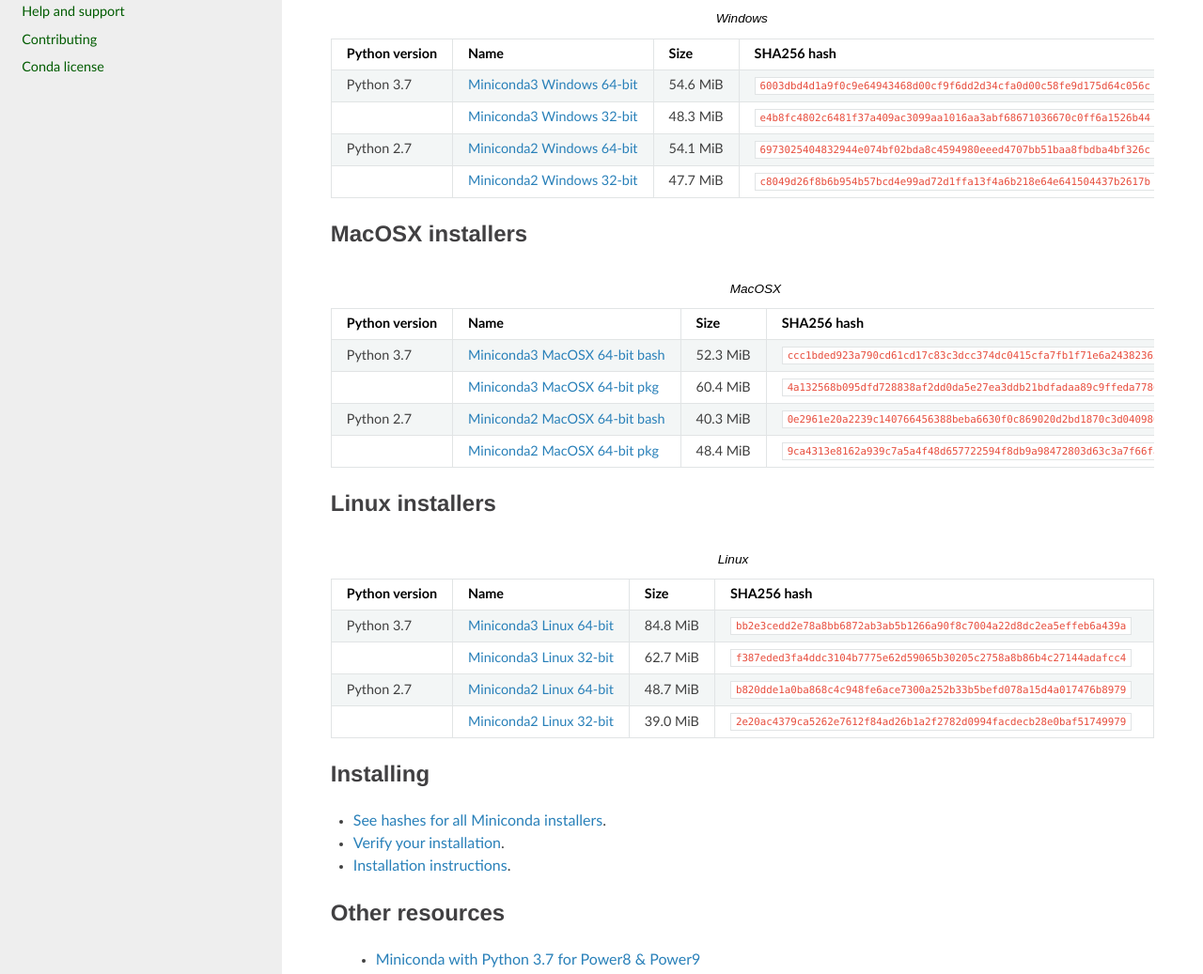
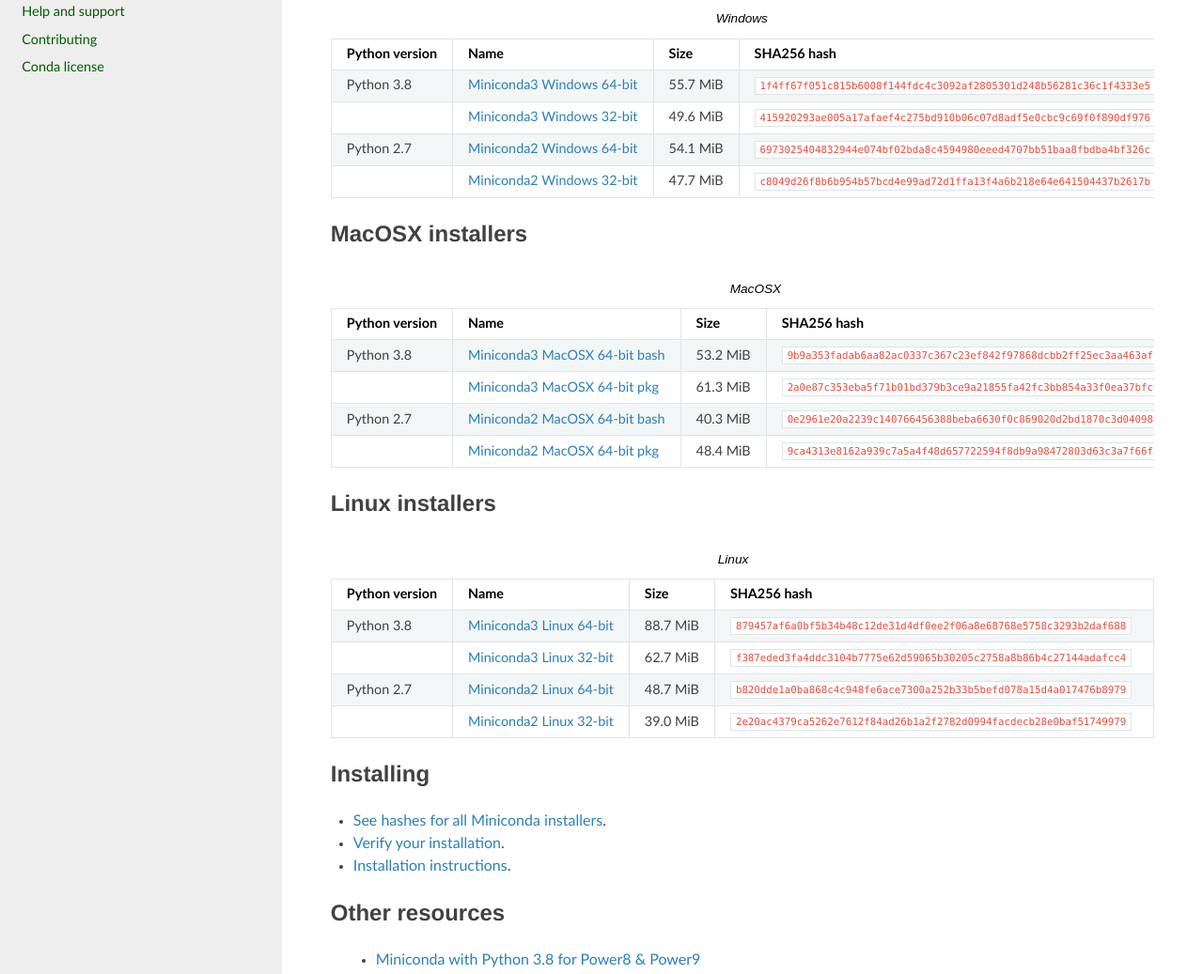
Before and after one commit to conda/conda-docs, a Sphinx documentation site: the page built from docs/source/miniconda.rst, in a window 1280 px wide and 1400 px high. Shown: the part 353-1390 px from the top of the window at 94% size. Built offline with Sphinx 7.4.7 and the Read the Docs theme 2.0.0, drawn with Linux system fonts in a browser that asks for light colours; some of the changed text lies outside the part shown.

Commit message:
update miniconda hashes

```diff
--- a/docs/source/miniconda.rst
+++ b/docs/source/miniconda.rst
@@ -21,8 +21,8 @@
    :header: Python version,Name,Size,SHA256 hash
    :widths: 5, 10, 5, 80
 
-   Python 3.7,`Miniconda3 Windows 64-bit <https://repo.anaconda.com/miniconda/Miniconda3-latest-Windows-x86_64.exe>`_,54.6 MiB,``6003dbd4d1a9f0c9e64943468d00cf9f6dd2d34cfa0d00c58fe9d175d64c056c``
-   ,`Miniconda3 Windows 32-bit <https://repo.anaconda.com/miniconda/Miniconda3-latest-Windows-x86.exe>`_,48.3 MiB,``e4b8fc4802c6481f37a409ac3099aa1016aa3abf68671036670c0ff6a1526b44``
+   Python 3.8,`Miniconda3 Windows 64-bit <https://repo.anaconda.com/miniconda/Miniconda3-latest-Windows-x86_64.exe>`_,55.7 MiB,``1f4ff67f051c815b6008f144fdc4c3092af2805301d248b56281c36c1f4333e5``
+   ,`Miniconda3 Windows 32-bit <https://repo.anaconda.com/miniconda/Miniconda3-latest-Windows-x86.exe>`_,49.6 MiB,``415920293ae005a17afaef4c275bd910b06c07d8adf5e0cbc9c69f0f890df976``
    Python 2.7,`Miniconda2 Windows 64-bit <https://repo.anaconda.com/miniconda/Miniconda2-latest-Windows-x86_64.exe>`_,54.1 MiB,``6973025404832944e074bf02bda8c4594980eeed4707bb51baa8fbdba4bf326c``
    ,`Miniconda2 Windows 32-bit <https://repo.anaconda.com/miniconda/Miniconda2-latest-Windows-x86.exe>`_,47.7 MiB,``c8049d26f8b6b954b57bcd4e99ad72d1ffa13f4a6b218e64e641504437b2617b``
 
@@ -34,8 +34,8 @@
    :header: Python version,Name,Size,SHA256 hash
    :widths: 5, 10, 5, 80
 
-   Python 3.7,`Miniconda3 MacOSX 64-bit bash <https://repo.anaconda.com/miniconda/Miniconda3-latest-MacOSX-x86_64.sh>`_,52.3 MiB,``ccc1bded923a790cd61cd17c83c3dcc374dc0415cfa7fb1f71e6a2438236543d``
-   ,`Miniconda3 MacOSX 64-bit pkg <https://repo.anaconda.com/miniconda/Miniconda3-latest-MacOSX-x86_64.pkg>`_,60.4 MiB,``4a132568b095dfd728838af2dd0da5e27ea3ddb21bdfadaa89c9ffeda7786234``
+   Python 3.8,`Miniconda3 MacOSX 64-bit bash <https://repo.anaconda.com/miniconda/Miniconda3-latest-MacOSX-x86_64.sh>`_,53.2 MiB,``9b9a353fadab6aa82ac0337c367c23ef842f97868dcbb2ff25ec3aa463afc871``
+   ,`Miniconda3 MacOSX 64-bit pkg <https://repo.anaconda.com/miniconda/Miniconda3-latest-MacOSX-x86_64.pkg>`_,61.3 MiB,``2a0e87c353eba5f71b01bd379b3ce9a21855fa42fc3bb854a33f0ea37bfc0ec1``
    Python 2.7,`Miniconda2 MacOSX 64-bit bash <https://repo.anaconda.com/miniconda/Miniconda2-latest-MacOSX-x86_64.sh>`_,40.3 MiB,``0e2961e20a2239c140766456388beba6630f0c869020d2bd1870c3d040980b45``
    ,`Miniconda2 MacOSX 64-bit pkg <https://repo.anaconda.com/miniconda/Miniconda2-latest-MacOSX-x86_64.pkg>`_,48.4 MiB,``9ca4313e8162a939c7a5a4f48d657722594f8db9a98472803d63c3a7f66fa1da``
 
@@ -46,7 +46,7 @@
    :header: Python version,Name,Size,SHA256 hash
    :widths: 5, 10, 5, 80
 
-   Python 3.7,`Miniconda3 Linux 64-bit <https://repo.anaconda.com/miniconda/Miniconda3-latest-Linux-x86_64.sh>`_,84.8 MiB,``bb2e3cedd2e78a8bb6872ab3ab5b1266a90f8c7004a22d8dc2ea5effeb6a439a``
+   Python 3.8,`Miniconda3 Linux 64-bit <https://repo.anaconda.com/miniconda/Miniconda3-latest-Linux-x86_64.sh>`_,88.7 MiB,``879457af6a0bf5b34b48c12de31d4df0ee2f06a8e68768e5758c3293b2daf688``
    ,`Miniconda3 Linux 32-bit <https://repo.anaconda.com/miniconda/Miniconda3-latest-Linux-x86.sh>`_,62.7 MiB,``f387eded3fa4ddc3104b7775e62d59065b30205c2758a8b86b4c27144adafcc4``
    Python 2.7,`Miniconda2 Linux 64-bit <https://repo.anaconda.com/miniconda/Miniconda2-latest-Linux-x86_64.sh>`_,48.7 MiB,``b820dde1a0ba868c4c948fe6ace7300a252b33b5befd078a15d4a017476b8979``
    ,`Miniconda2 Linux 32-bit <https://repo.anaconda.com/miniconda/Miniconda2-latest-Linux-x86.sh>`_,39.0 MiB,``2e20ac4379ca5262e7612f84ad26b1a2f2782d0994facdecb28e0baf51749979``
@@ -61,7 +61,7 @@
 Other resources
 ===============
 
- -  `Miniconda with Python 3.7 for Power8 &
+ -  `Miniconda with Python 3.8 for Power8 &
     Power9 <https://repo.anaconda.com/miniconda/Miniconda3-latest-Linux-ppc64le.sh>`__
  -  `Miniconda with Python 2.7 for Power8 &
     Power9 <https://repo.anaconda.com/miniconda/Miniconda2-latest-Linux-ppc64le.sh>`__
@@ -113,7 +113,7 @@
           $ conda create -n myenv python
 
  will be to install Python 2.7 with the Python 2
- Miniconda and to install Python 3.7 with the Python
+ Miniconda and to install Python 3.8 with the Python
  3 Miniconda. You can override the default by
  explicitly setting ``python=2`` or ``python=3``. It
  also determines the default value of ``CONDA_PY``
```
